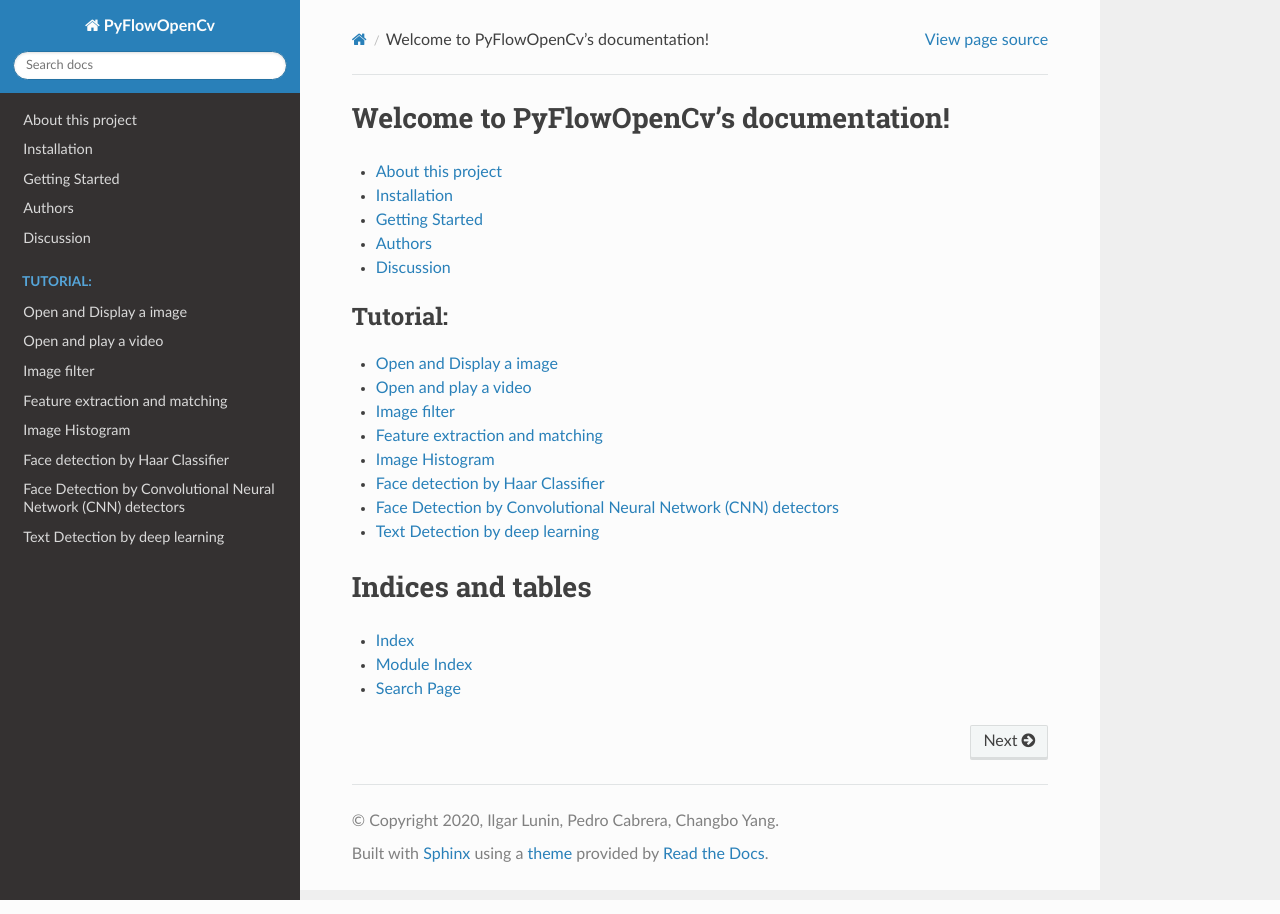
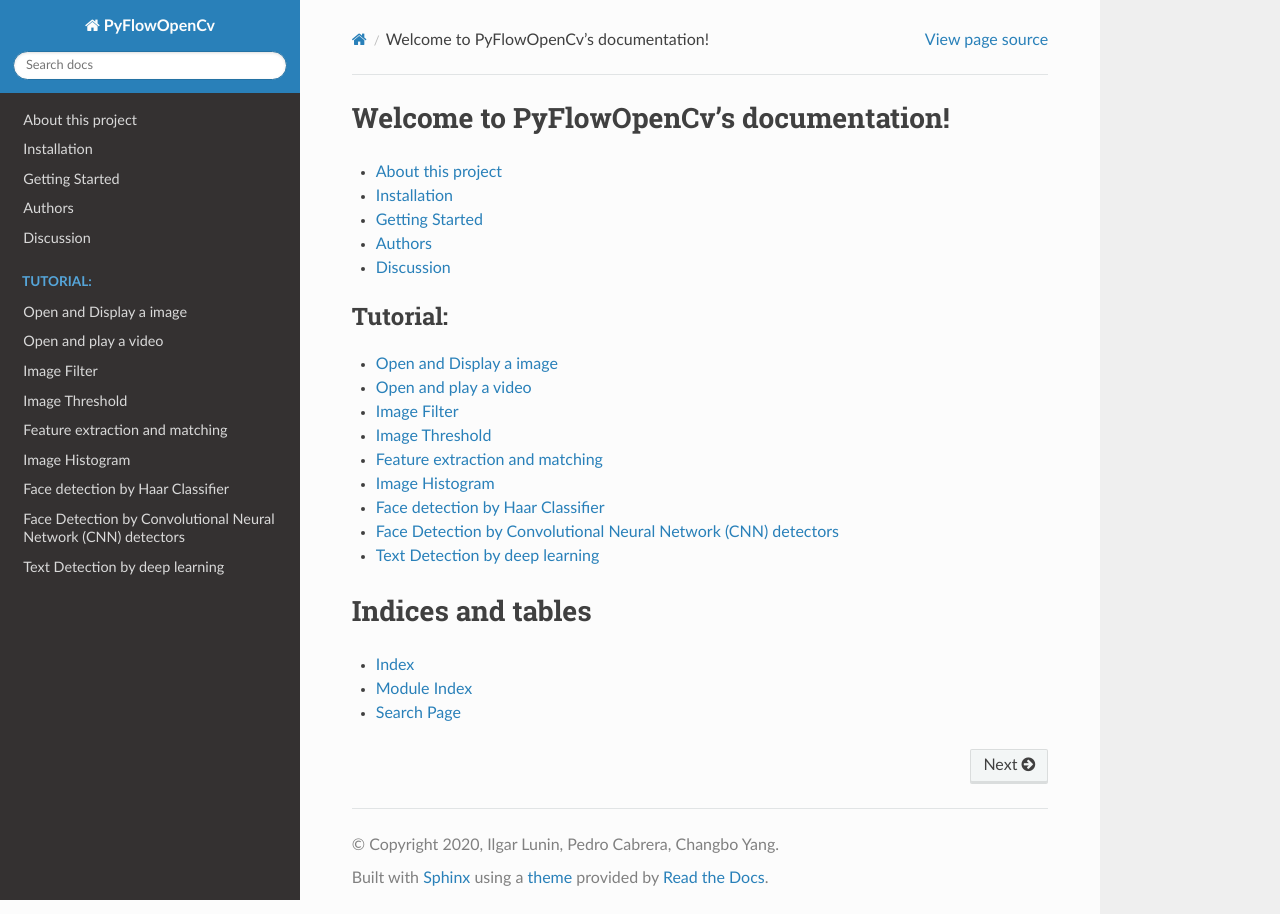
Before and after one commit to wonderworks-software/PyFlowOpenCv, a Sphinx documentation site: the page built from docs/source/index.rst, in a window 1280 px wide. Built offline with Sphinx 7.4.7 and the Read the Docs theme 2.0.0, drawn with Linux system fonts in a browser that asks for light colours.

Commit message:
add turotial and sample for image threshold

```diff
--- a/docs/source/tutorial03.rst
+++ b/docs/source/tutorial03.rst
@@ -1,4 +1,4 @@
-Image filter
+Image Filter
 =============================
 
 Continue our video example, we will add a image filter to blur the video image.
@@ -6,3 +6,10 @@
 ..  image:: res/video_blur.gif
 
 You can even adjust the blur factor on realtime.
+
+
+Image Threshold
+===================
+See how image threshold works.
+
+..  image:: res/threshold.gif
--- a/docs/source/tutorial08.rst
+++ b/docs/source/tutorial08.rst
@@ -12,3 +12,7 @@
 
 
 ..  image:: res/text_detection.png
+
+This is an example of text detection on a webcam.
+
+..  image:: res/text_detection_video.gif
```
Also changed, not shown: docs/source/res/text_detection_video.gif (added), docs/source/res/threshold.gif (added), 4 other files.
